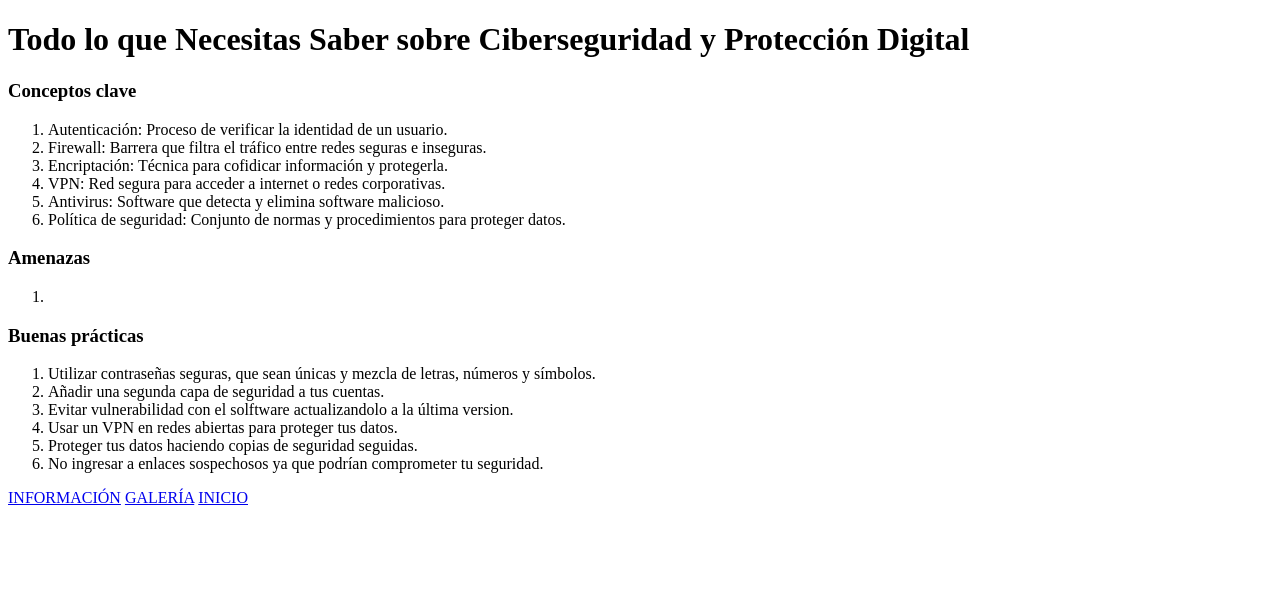
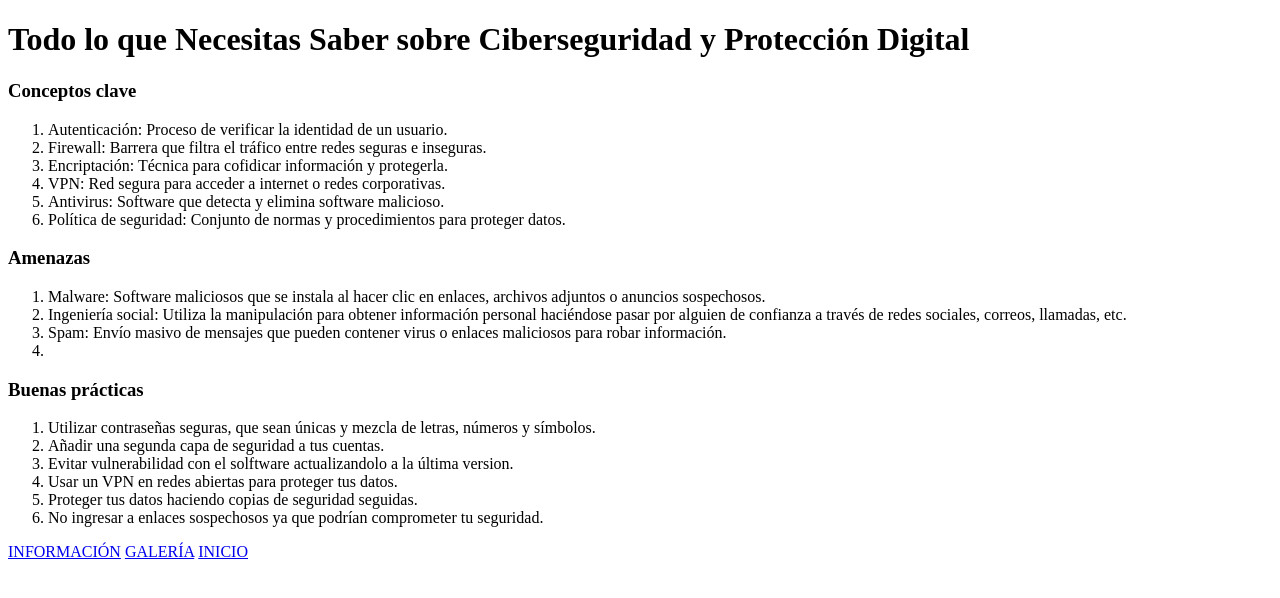
Before and after one commit to aalejandra-afk/Proyecto1-ciberseguridad, a plain HTML site: page informacion.html in a window 1280 px wide. Drawn offline with Linux system fonts and the light colour scheme.

Commit message:
amenazas

```diff
--- a/informacion.html
+++ b/informacion.html
@@ -22,6 +22,9 @@
 
     <h3>Amenazas</h3>
     <ol>
+        <li>Malware: Software maliciosos que se instala al hacer clic en enlaces, archivos adjuntos o anuncios sospechosos.</li>
+        <li>Ingeniería social: Utiliza la manipulación para obtener información personal haciéndose pasar por alguien de confianza a través de redes sociales, correos, llamadas, etc. </li>
+        <li>Spam: Envío masivo de mensajes que pueden contener virus o enlaces maliciosos para robar información.</li>
         <li></li>
     </ol>
     <h3>Buenas prácticas</h3>
```
